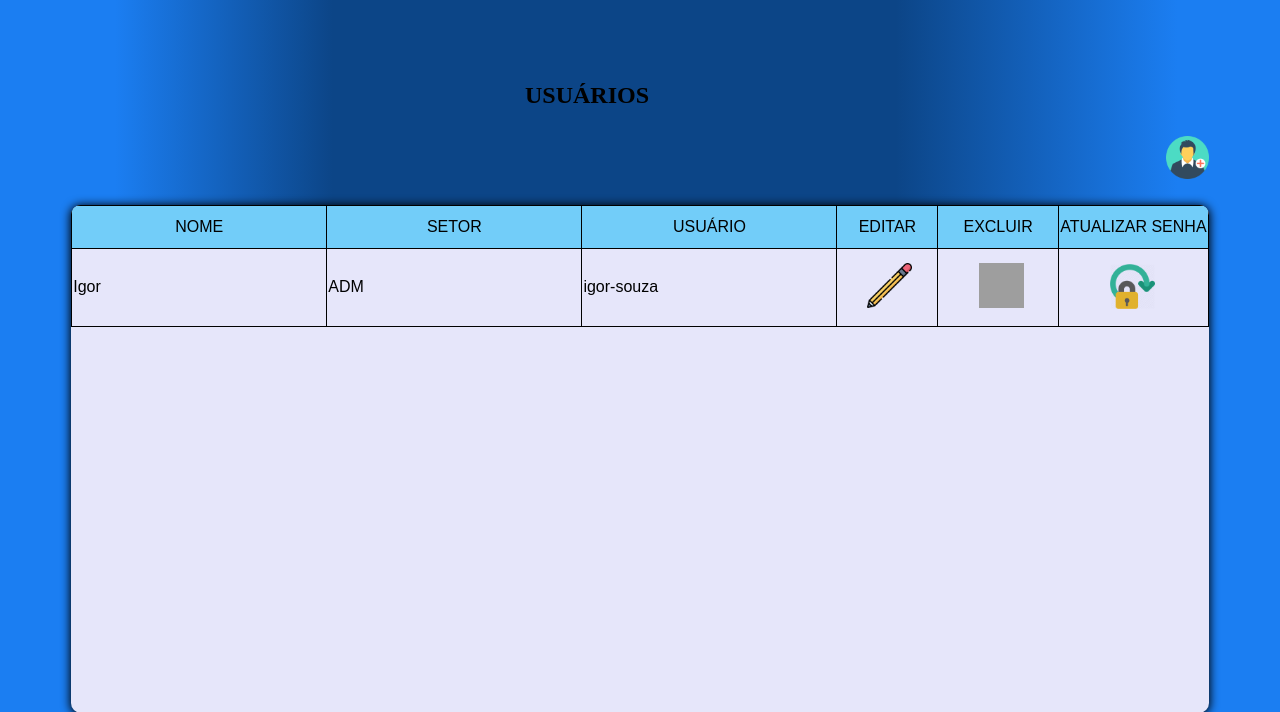
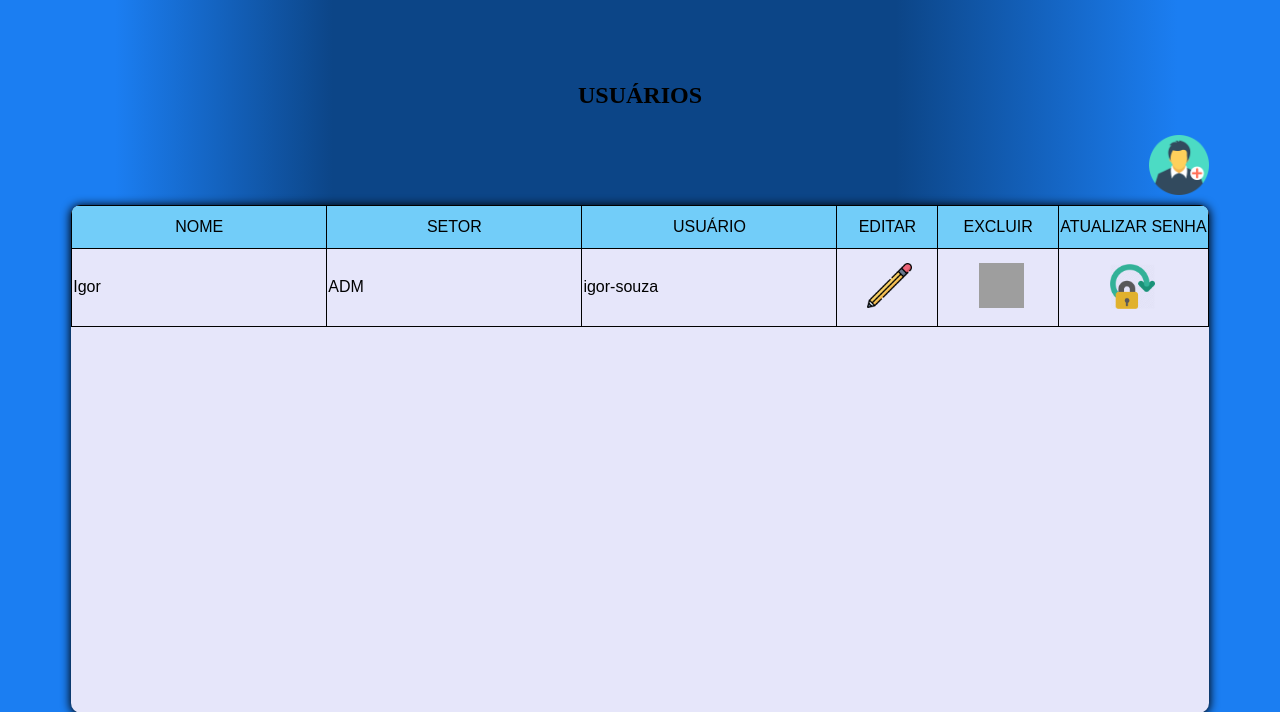
Before and after one commit to Igor-S-Souza/Trabalho-Final-1, a PHP site: page /ADM/usuario_setor.php in a window 1280 px wide. Shown: the top 712 px of the page. Run offline with PHP 8.4, Linux system fonts and the light colour scheme; the visitor is signed in with stand-in values (Sample User, id 1); data comes from the database, SQL or seed files in the repository; some libraries are stand-ins or nearby versions; grey boxes are pictures that could not be loaded.

Commit message:
att para %

```diff
--- a/ADM/usuario_setor.php
+++ b/ADM/usuario_setor.php
@@ -20,13 +20,13 @@ include ("../DADOS_USUARIO/dados_de_usuario.php");
         <br>
 	</div> -->
 	<br>
-	<div class="div_add_use">
-		<a href="adicionar_usuario_setor.php"><div class="div_icone_"><img src="../IMAGENS/adicionar_usuario.png" class="imagem_adicionar_usuario"> </div></a>
-	</div>
 	<br>
 	<br>
 	<h2>USUÁRIOS</h2>
 	</center>
+		<div>
+			<a href="adicionar_usuario_setor.php"><img src="../IMAGENS/adicionar_usuario.png" class="imagem_adicionar_usuario"></a>
+		</div>
 <div class="">
 <center>
 <div class="div_tabela_andamento">
--- a/CSS/estilo.css
+++ b/CSS/estilo.css
@@ -180,28 +180,6 @@ a{
 	color: inherit;
 }
 
-.imagem_adicionar_usuario {
-	float: right;
-	height: 43px;
-	width: 43px;
-	margin-top: 110px;
-	margin-right: 63px;
-}
-
-.div_add_user{
-	float: right;
-	width: 20px;
-	height: 20px;
-	background-color: white;
-	border: 1px solid;
-	border-radius: 60px;
-	margin-top: 100px;
-	margin-right: 40px;
-}
-.div_icone_2{
-	margin-top: 10px;
-	font-size: 10px;
-}
 .magica{
 	background-color: #2191d0;
 	height: 6vh;
@@ -476,3 +454,10 @@ background: #2e9dd8;
 	font-family: sans-serif;
 	font-size: 20px;
 }
+.imagem_adicionar_usuario {
+	float: right;
+	height: 7.5vh;
+	width: 7.5vh;
+	margin-top: 0.5%;
+	margin-right: 5%;
+}
```
